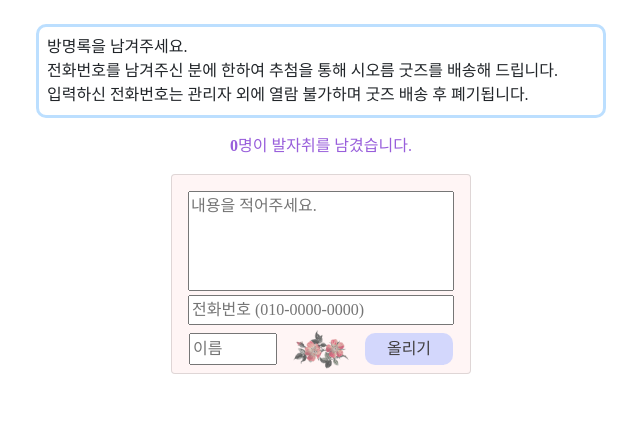
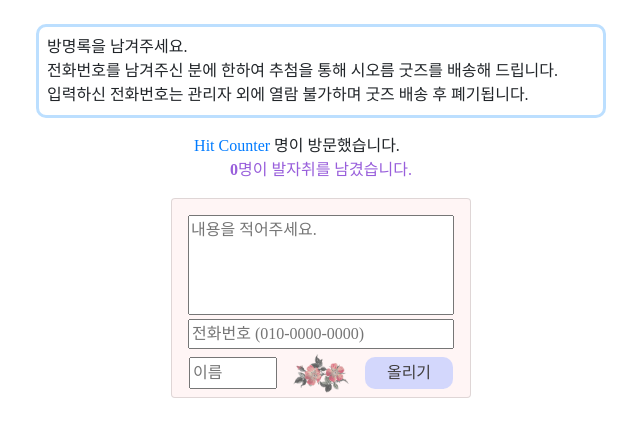
Before and after one commit to seohyun319/poet_exhibition, a Django app: page /visitor in a window 1280 px wide. Shown: the part 56-478 px from the top of the page, without its empty margins (319-959 px from the left). Run offline with Django 3.2, Linux system fonts and the light colour scheme; data that the repository does not hold is empty; some libraries are stand-ins or nearby versions; some web fonts are replaced.

Commit message:
change visitor counter

```diff
--- a/sioreum/templates/sioreum/main.html
+++ b/sioreum/templates/sioreum/main.html
@@ -100,7 +100,6 @@
         </div>
         <a class="btn linkBtn" href="/visitor?page=1">발자취 남기러 가기</a>
     </div>
-    <div class="mainBox">누적 방문자 수: <img src="https://www.cutercounter.com/hits.php?id=hxkqofx&nd=6&style=3" border="0" alt="hit counter"></div>
 
 </div>
 {% endblock %}
--- a/sioreum/templates/sioreum/visitList.html
+++ b/sioreum/templates/sioreum/visitList.html
@@ -14,8 +14,11 @@
             <br/>입력하신 전화번호는 관리자 외에 열람 불가하며 굿즈 배송 후 폐기됩니다.
             </div>
         </div>
-
-        <div class="row justify-content-center vcount"><b>{{visit_all.count}}</b>명이 발자취를 남겼습니다.</div>
+        <div class="row justify-content-center">
+            <div class="mr-5"><a class="hitCounter" target="_blank" title="Hit counter" data-name="ad4d47919ad4bbb772bad43179966164|2|ip|55|rgb(255, 255, 255);|rgb(53, 215, 255);|small|s-hit">Hit Counter</a><script>document.write("<script type='text/javascript' src='https://visitorshitcounter.com/js/hitCounter.js?v="+Date.now()+"'><\/script>");</script>
+            명이 방문했습니다.</div>
+        </div>
+            <div class="vcount text-center"><b>{{visit_all.count}}</b>명이 발자취를 남겼습니다.</div>
 
         <div class="row justify-content-center visitContainer">
             {% if visits.number == 1 %}
```
